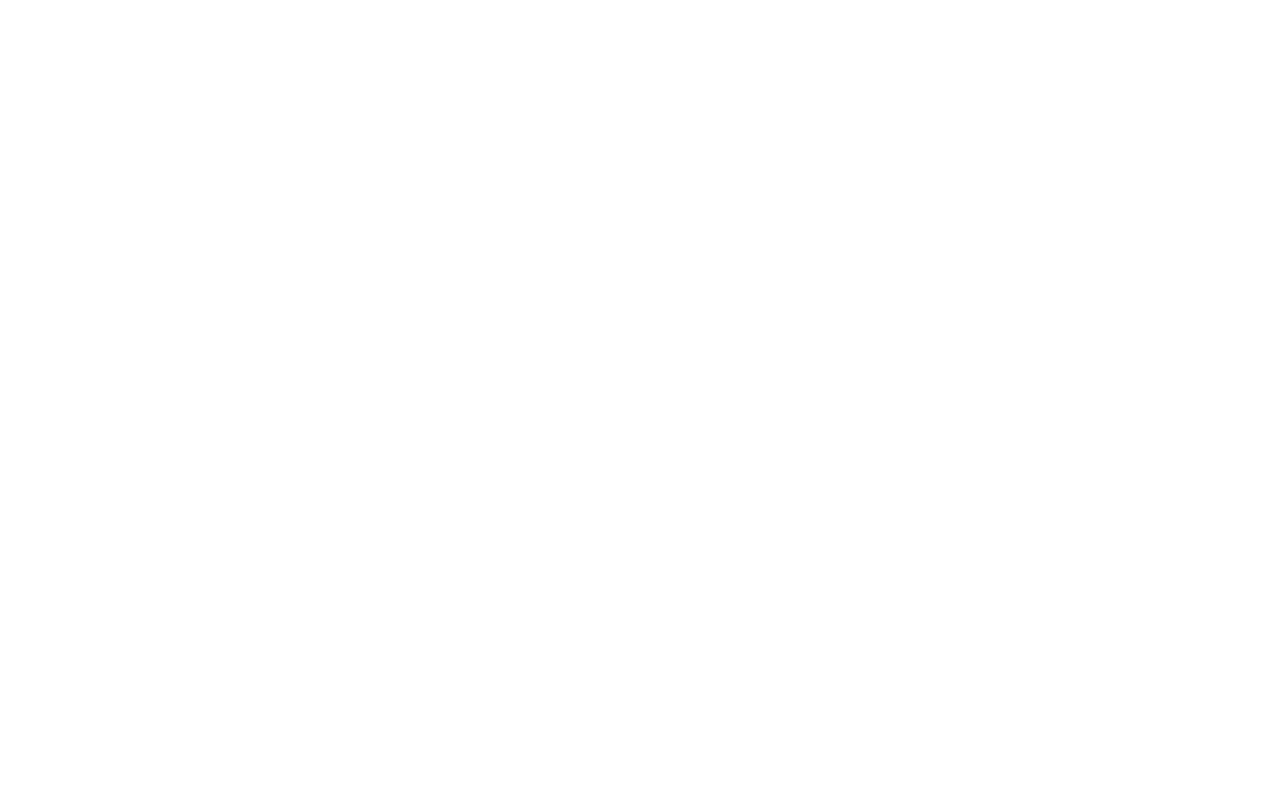
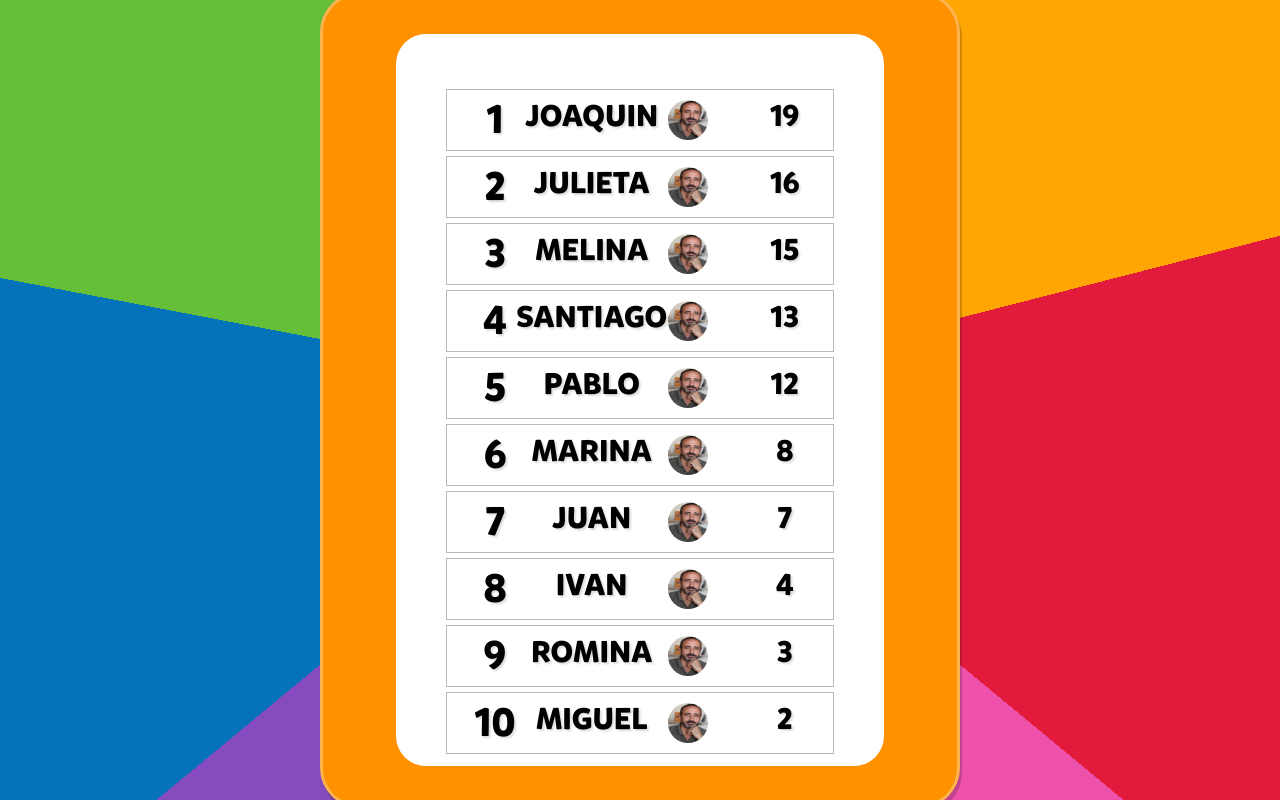
Before and after one commit to aguspeiretti/entriviados, a React (Create React App) app: page /Ranking in a window 1280 px wide. Before the commit this address had no page. Built offline with nearby package versions, Linux system fonts and the light colour scheme.

Commit message:
cas commit

```diff
--- a/src/App.jsx
+++ b/src/App.jsx
@@ -3,6 +3,7 @@
 import Home from "./pages/home/Home";
 import Params from "./pages/params/Params";
 import Game from "./pages/game/Game";
+import Ranking from "./pages/ranking/Ranking";
 import Presentation from "./pages/Presentation/Presentation";
 import { Route, Routes } from "react-router-dom";
 
@@ -15,6 +16,7 @@
           <Route path="/tuNombre" element={<Presentation />} />
           <Route path="/Parametros" element={<Params />} />
           <Route path="/Game" element={<Game />} />
+          <Route path="/Ranking" element={<Ranking />} />
         </Routes>
       </>
     </div>
--- a/src/pages/game/Game.jsx
+++ b/src/pages/game/Game.jsx
@@ -74,7 +74,7 @@
           <NavLink to={"/"}>
             <button className="volver">VOLVER A JUGAR</button>
           </NavLink>
-          <NavLink to={"/"}>
+          <NavLink to={"/Ranking"}>
             <button className="volver">VER RANKING</button>
           </NavLink>
         </div>
--- /dev/null
+++ b/src/pages/ranking/Ranking.jsx
@@ -0,0 +1,57 @@
+import React from "react";
+import "./ranking.css";
+import foto1 from "../../assets/perfil.jpg";
+
+const ranking = () => {
+  const ranking = [
+    { nombre: "Pablo", img: foto1, puntuacion: 12 },
+    { nombre: "Melina", img: foto1, puntuacion: 15 },
+    { nombre: "Ivan", img: foto1, puntuacion: 4 },
+    { nombre: "Julieta", img: foto1, puntuacion: 16 },
+    { nombre: "Romina", img: foto1, puntuacion: 3 },
+    { nombre: "Joaquin", img: foto1, puntuacion: 19 },
+    { nombre: "Santiago", img: foto1, puntuacion: 13 },
+    { nombre: "Marina", img: foto1, puntuacion: 8 },
+    { nombre: "Miguel", img: foto1, puntuacion: 2 },
+    { nombre: "Juan", img: foto1, puntuacion: 7 },
+  ];
+
+  ranking.sort((a, b) => {
+    if (a.puntuacion > b.puntuacion) {
+      return -1;
+    }
+    if (a.puntuacion < b.puntuacion) {
+      return 1;
+    }
+    return 0;
+  });
+
+  console.log(ranking);
+
+  return (
+    <div className="ranking-container">
+      <div className="info-container resultadoa">
+        <div className="conenedor-puestos">
+          {ranking.map((el, index) => (
+            <div className="jugador">
+              <div>
+                <span className="numero-ranking">{index + 1}</span>
+              </div>
+              <div>
+                <h3>{el.nombre}</h3>
+              </div>
+              <div>
+                <img src={el.img} alt="" />
+              </div>
+              <div>
+                <h3>{el.puntuacion}</h3>
+              </div>
+            </div>
+          ))}
+        </div>
+      </div>
+    </div>
+  );
+};
+
+export default ranking;
--- /dev/null
+++ b/src/pages/ranking/ranking.css
@@ -0,0 +1,77 @@
+.ranking-container {
+  background: conic-gradient(
+    #fd3 0 7%,
+    #ffa602 0 21%,
+    #e21b3c 0 36%,
+    #ed51aa 0 50%,
+    #864cbf 0 64%,
+    #0572b9 0 78%,
+    #66bf39 0 93%,
+    #fd3 0 100%
+  );
+  background-position: center;
+  width: 100vw;
+  height: 100vh;
+  display: flex;
+  flex-direction: column;
+  justify-content: center;
+  align-items: center;
+}
+.info-container {
+  background-color: #ff9000;
+  border: 3px solid hsla(0, 0%, 100%, 0.314);
+  border-radius: 1em;
+  box-shadow: 2px 5px rgb(0 0 0 / 19%);
+  color: #fff;
+  font-family: Mikado, serif;
+  font-size: 1.5rem;
+  padding: 0.5em 1.5em;
+  text-align: center;
+  text-shadow: 2px 2px 2px rgb(0 0 0 / 13%);
+  text-transform: uppercase;
+  width: 100vw;
+  display: flex;
+  flex-direction: column;
+  justify-content: space-between;
+}
+.resultadoa {
+  width: 50%;
+  font-size: 40px;
+  justify-content: center;
+  align-items: center;
+}
+.conenedor-puestos {
+  width: 95%;
+  height: 95%;
+  background-color: #fff;
+  border-radius: 30px;
+  padding: 50px;
+}
+.jugador {
+  display: flex;
+  justify-content: space-around;
+  border: 1px solid rgb(185, 185, 185);
+  margin-top: 5px;
+}
+.jugador div {
+  width: 25%;
+  display: flex;
+  justify-content: center;
+  align-items: center;
+}
+.jugador img {
+  height: 40px;
+  width: 40px;
+  border-radius: 50%;
+}
+.jugador h3 {
+  font-size: 30px;
+  color: black;
+}
+.uno {
+  display: flex;
+  width: 100%;
+}
+.numero-ranking {
+  color: black;
+}
```
Also changed, not shown: src/assets/perfil.jpg (added).
